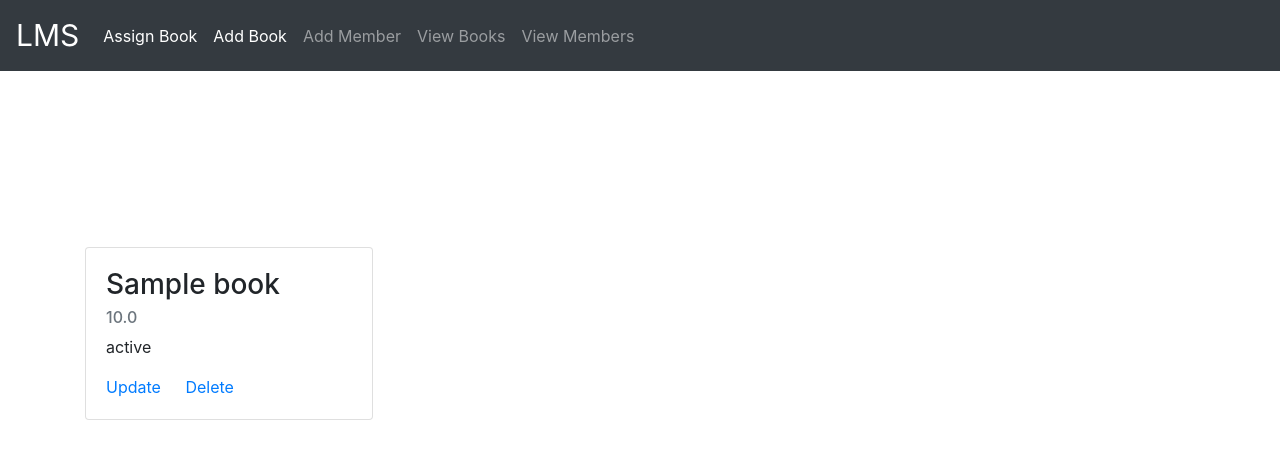
After one commit to abhijitmorye/DjangoProjects, a Django app: page /viewbook/ in a window 1280 px wide. The commit adds this page. Shown: the top 459 px of the page. Run offline with Django 3.2, Linux system fonts and the light colour scheme; tables that the repository leaves empty hold one stand-in row (values such as "Sample post").

Commit message:
Django Practice - LMS - Built Assign Book Functionality - 09062021

```diff
--- a/LibraryManagementSystem/LMSsite/LMSapp/models.py
+++ b/LibraryManagementSystem/LMSsite/LMSapp/models.py
@@ -27,7 +27,7 @@ class Books(models.Model):
 class BoorowedBooks(models.Model):
 
     def __str__(self):
-        return self.borrowID
+        return str(self.borrowID)
 
     borrowID = models.IntegerField(primary_key=True)
     stduent = models.ForeignKey(Students, on_delete=models.CASCADE)
--- a/LibraryManagementSystem/LMSsite/LMSapp/static/LMSapp/style.css
+++ b/LibraryManagementSystem/LMSsite/LMSapp/static/LMSapp/style.css
@@ -1,3 +1,7 @@
 .navbar-brand-mod {
     font-size: 30px;
 }
+
+.margin-top {
+    margin-top: 100px;
+}
--- a/LibraryManagementSystem/LMSsite/LMSapp/templates/LMSapp/base.html
+++ b/LibraryManagementSystem/LMSsite/LMSapp/templates/LMSapp/base.html
@@ -32,10 +32,10 @@
                     <a class="nav-link" href="{% url 'LMSapp:addmember' %}">Add Member</a>
                 </li>
                 <li class="nav-item">
-                    <a class="nav-link" href="#">View Books</a>
+                    <a class="nav-link" href="{% url 'LMSapp:viewbook' %}">View Books</a>
                 </li>
                 <li class="nav-item">
-                    <a class="nav-link" href="#">View Members</a>
+                    <a class="nav-link" href="{% url 'LMSapp:viewmembers' %}">View Members</a>
                 </li>
             </ul>
         </div>
--- /dev/null
+++ b/LibraryManagementSystem/LMSsite/LMSapp/templates/LMSapp/viewbooks.html
@@ -0,0 +1,31 @@
+{% extends 'LMSapp/base.html' %}
+{% block body %}
+
+<div class="container" style="margin-top: 8rem;">
+    <div class="row">
+        {% for book in data %}
+        <div class="col-md-4">
+            <div class="card mt-5" style="width: 18rem;">
+                <div class="card-body">
+                    <h3 class="card-title">{{book.bookname}}</h3>
+                    <h6 class="card-subtitle mb-2 text-muted">{{book.bookPrice}}</h6>
+                    <p class="card-text">{{book.bookState}}</p>
+                    <a href="#" class="card-link">Update</a>
+                    <a href="#" class="card-link">Delete</a>
+                </div>
+            </div>
+        </div>
+        {% endfor %}
+    </div>
+    {% if flag %}
+    <div class="row">
+        <div class="col-md-4">
+            <p>
+                {{msg}}
+            </p>
+        </div>
+    </div>
+    {% endif %}
+</div>
+
+{% endblock %}
--- a/LibraryManagementSystem/LMSsite/LMSapp/urls.py
+++ b/LibraryManagementSystem/LMSsite/LMSapp/urls.py
@@ -7,4 +7,6 @@ urlpatterns = [
     path('', views.index, name='index'),
     path('addbook', views.addBook, name='addbook'),
     path('addmember', views.addMember, name='addmember'),
+    path('viewbook/', views.viewBooks, name='viewbook'),
+    path('viewmembers', views.viewMembers, name='viewmembers')
 ]
--- a/LibraryManagementSystem/LMSsite/LMSapp/views.py
+++ b/LibraryManagementSystem/LMSsite/LMSapp/views.py
@@ -5,8 +5,71 @@ from .models import Books, Students, BoorowedBooks
 
 
 def index(request):
+    allBooks = Books.objects.all()
+    allStudents = Students.objects.all()
+    if request.method == 'POST':
+        studentemailid_f = request.POST.get('studentEmailID')
+        # print(request.POST.get('studentEmailID'))
+        try:
+            studentExists = Students.objects.get(
+                studentEmailID=studentemailid_f)
+            # print(studentExists.studentName)
+        except:
+            studentExists = None
+        if studentExists is not None:
+            bookid_f = request.POST.get('bookID')
+            # print(request.POST.get('bookID'))
+            try:
+                isBookAvailable = Books.objects.get(bookID=bookid_f)
+                # print(isBookAvailable.bookname)
+            except:
+                isBookAvailable = None
+            if isBookAvailable is not None:
+                if isBookAvailable.bookState == "available":
+                    boorowedBook = BoorowedBooks(
+                        stduent=studentExists, book=isBookAvailable)
+                    boorowedBook.save()
+                    isBookAvailable.bookState = "notavailable"
+                    isBookAvailable.save()
+                    context = {
+                        'books': allBooks,
+                        'students': allStudents,
+                        'flag': True,
+                        'msg': 'Book is assigned successfully to {}'.format(studentExists.studentName)
+                    }
+                    return render(request, 'LMSapp/index.html', context=context)
+                else:
+                    context = {
+                        'books': allBooks,
+                        'students': allStudents,
+                        'flag': True,
+                        'msg': 'Book is already assigned'
+                    }
+                    return render(request, 'LMSapp/index.html', context=context)
+            else:
+                context = {
+                    'books': allBooks,
+                    'students': allStudents,
+                    'flag': True,
+                    'msg': 'Book is not available'
+                }
+                return render(request, 'LMSapp/index.html', context=context)
+        else:
+            context = {
+                'books': allBooks,
+                'students': allStudents,
+                'flag': True,
+                'msg': 'Verify student mail id'
+            }
+            return render(request, 'LMSapp/index.html', context=context)
+    context = {
+        'books': allBooks,
+        'students': allStudents,
+        'flag': False,
+        'msg': ''
+    }
 
-    return render(request, 'LMSapp/index.html')
+    return render(request, 'LMSapp/index.html', context=context)
 
 
 def addBook(request):
@@ -27,7 +90,11 @@ def addMember(request):
     if request.method == 'POST':
         studentName = request.POST.get('studentName')
         studentEmailID_new = request.POST.get('studentEmailID')
-        studentExist = Students.objects.get(studentEmailID=studentEmailID_new)
+        try:
+            studentExist = Students.objects.get(
+                studentEmailID=studentEmailID_new)
+        except:
+            studentExist = None
         if studentExist is not None:
             context = {'flag': True, 'msg': "Student is already registered"}
             return render(request, 'LMSapp/addMember.html', context=context)
@@ -39,3 +106,33 @@ def addMember(request):
             return render(request, 'LMSapp/addMember.html', context=context)
     context = {'flag': False, 'msg': "First Time"}
     return render(request, 'LMSapp/addMember.html', context=context)
+
+
+def viewBooks(request):
+    try:
+        allBooks = Books.objects.all()
+    except:
+        allBooks = None
+    if allBooks is not None:
+        for book in allBooks:
+            print(book.bookname)
+        context = {'flag': False, 'msg': "", 'data': allBooks}
+        return render(request, 'LMSapp/viewbooks.html', context=context)
+    else:
+        context = {'flag': False, 'msg': "No books found", 'data': allBooks}
+        return render(request, 'LMSapp/viewbooks.html', context=context)
+
+
+def viewMembers(request):
+
+    try:
+        allMembers = Students.objects.all()
+    except:
+        allMembers = None
+    if allMembers is not None:
+        context = {'flag': False, 'msg': '', 'data': allMembers}
+        return render(request, 'LMSapp/viewmembers.html', context=context)
+    else:
+        context = {'flag': False,
+                   'msg': 'No Members are registered here', 'data': allMembers}
+        return render(request, 'LMSapp/viewmembers.html', context=context)
```
Also changed, not shown: LibraryManagementSystem/LMSsite/LMSapp/templates/LMSapp/index.html (+31 -0 lines), LibraryManagementSystem/LMSsite/LMSapp/templates/LMSapp/viewmembers.html (added, +31 -0 lines).
